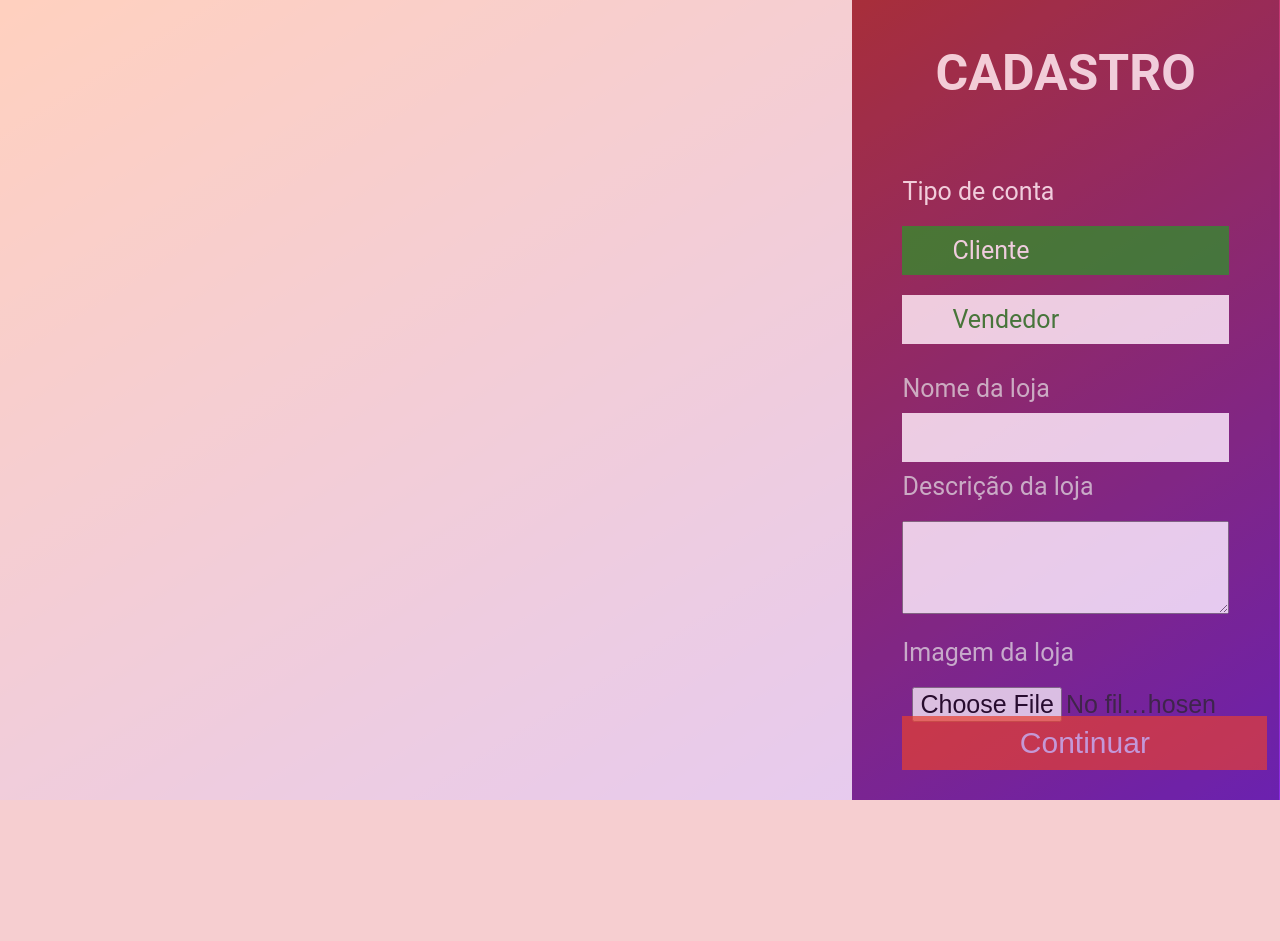
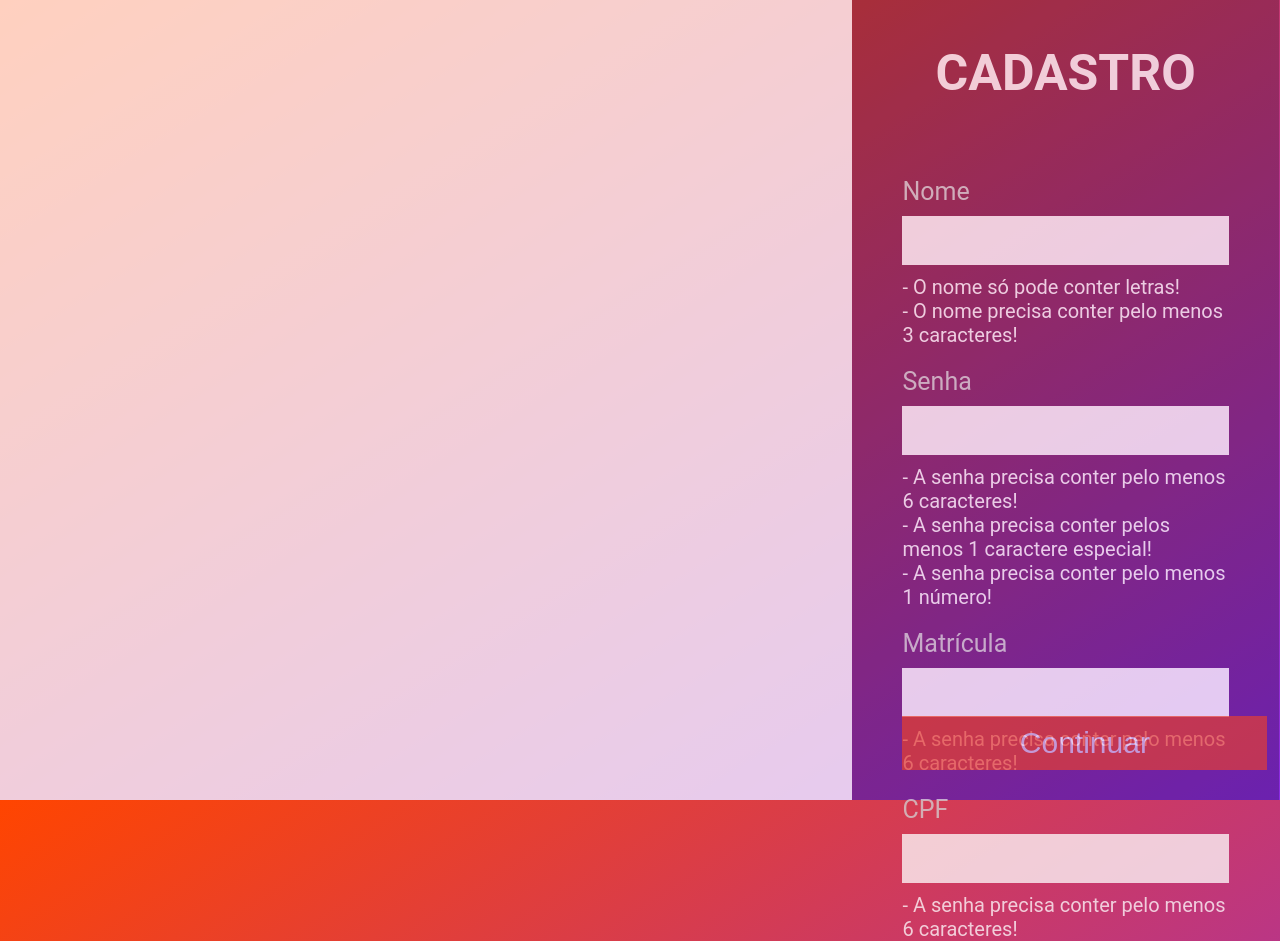
Before and after one commit to VictorPortelinha/KandyNess, a PHP site: page /cadastro.php in a window 1280 px wide. Before the commit the page ends 800 px from the top, so only its background shows below. Run offline with PHP 8.4, Linux system fonts and the light colour scheme.

Commit message:
Form de cadastro(sem verificação)

```diff
--- a/src/PaginaLogin/Styles/cadastro.css
+++ b/src/PaginaLogin/Styles/cadastro.css
@@ -13,6 +13,10 @@
     color: #ffffff;
     padding: 0;
     margin: 0;
+}
+
+div{
+    transition: display .3s ease;
 }
 
 .errors{
--- a/src/PaginaLogin/cadastro.php
+++ b/src/PaginaLogin/cadastro.php
@@ -17,8 +17,9 @@
     </div>
     <div class="cadastro">
         <h1>Cadastro</h1>
-        <!-- <form action="#" id="cadastro">
+        <form action="#" id="cadastro">
 
+            <div id="first">
                 <div class="control">
                         <label for="name" id="lbName">Nome</label>
                         <input type="text" name="name" id="name">
@@ -39,7 +40,7 @@
                     </div>
 
                     <div class="control">
-                <label for="matricula" id="lbmatricula">Matrícula</label>
+                        <label for="matricula" id="lbMatricula">Matrícula</label>
                         <input type="text" name="matricula" id="matricula">
                         <div class="errors">
                             - A senha precisa conter pelo menos 6 caracteres! <br>
@@ -52,8 +53,14 @@
                         <div class="errors">
                             - A senha precisa conter pelo menos 6 caracteres! <br>
                         </div>
-            </div> -->
+                    </div>
 
+                    <div class="control bottom">
+                        <input type="button" id="continue" value="Continuar">
+                    </div>
+            </div>
+
+            <div class="hidden" id="second">
                 <label for="radio" style="color:white">Tipo de conta</label>
                 <div class="radioDiv" name="radio">
                     <input type="radio" id="cliente" name="userType" value="cliente" checked="checked">
@@ -61,6 +68,16 @@
                     <input type="radio" id="vendedor" name="userType" value="vendedor">
                     <label class="radioLabel" for="vendedor">Vendedor</label>
                 </div>
+
+                <div class="control bottom">
+                    <input type="submit" value="Enviar">
+                </div>
+            </div>
+
+
+
+            <div id="third" class="hidden">
+
 
                 <div class="control" style="margin-top: 30px;">
                     <label for="nomeLoja">Nome da loja</label>
@@ -77,12 +94,10 @@
                     <input type="file" id="imgLoja" name="imgLoja" accept="image/png, image/jpeg">
                 </div>
 
-            <div class="control bottom">
-                <input type="button" value="Continuar">
             </div>
-            <div class="control bottom hidden">
-                <input type="submit" value="Enviar">
-            </div>
+
+
+
         </form>
     </div>
 
@@ -92,11 +107,59 @@
 
         <script defer>
             const form = document.getElementById("cadastro")
+            const first = document.getElementById("first")
+            const second = document.getElementById("second")
+            const third = document.getElementById("third")
+
+            //inputs
             const username = document.getElementById("name")
+            const password = document.getElementById("password")
+            const matricula = document.getElementById("matricula")
+            const cpf = document.getElementById("cpf")
+            const continueBtn = document.getElementById("continue")
+            const userType = document.querySelectorAll('input[name="userType"]');
+
+            //labels(para animações)
             const nameLbl = document.getElementById("lbName")
-            const password = document.getElementById("password")
             const passwordLbl = document.getElementById("lbPassword")
+            const matriculaLbl = document.getElementById("lbMatricula")
+            const cpfLbl = document.getElementById("lbCpf")
 
+           //verificação do primeiro form e display do segundo
+            continueBtn.addEventListener("click",() => {
+                let nameRegex = /[0-9!@#$%^&*()_+=[\]{};':",./<>?\\|`~\-]/g;
+                if(nameRegex.test(username.value)){
+                    alert("aqui")
+                }
+                first.classList.add("hidden")
+                second.classList.remove("hidden")
+            })
+
+            //verificação do segundo form e display do terceiro
+
+            userType.forEach(radio => {
+                radio.addEventListener("click",() => {
+                    let selectedOption = document.querySelector('input[name="userType"]:checked');
+                    if(selectedOption.value == "vendedor"){
+                        third.classList.remove("hidden")
+                    }
+                    else{
+                        third.classList.add("hidden")
+
+                    }
+                }
+                )})
+
+
+
+
+            form.addEventListener("submit",(e) => {
+                e.preventDefault()
+            })
+
+
+
+            //animações das labels
             username.addEventListener("focus",() => {
                 nameLbl.style.color= "white"
             })
@@ -111,12 +174,18 @@
                 passwordLbl.style.color = "lightgray"
             })
 
-            form.addEventListener("submit",(e) => {
-                let nameRegex = /[0-9!@#$%^&*()_+=[\]{};':",./<>?\\|`~\-]/g;
-                if(nameRegex.test(username.value)){
-                    e.preventDefault()
-                    alert("aqui")
-                }
+            matricula.addEventListener("focus",() => {
+                matriculaLbl.style.color= "white"
+            })
+            matricula.addEventListener("blur",() => {
+                matriculaLbl.style.color = "lightgray"
+            })
+
+            cpf.addEventListener("focus",() => {
+                cpfLbl.style.color= "white"
+            })
+            cpf.addEventListener("blur",() => {
+                cpfLbl.style.color = "lightgray"
             })
 
         </script>
```
Lines whose indentation alone changed are shown as unchanged.
